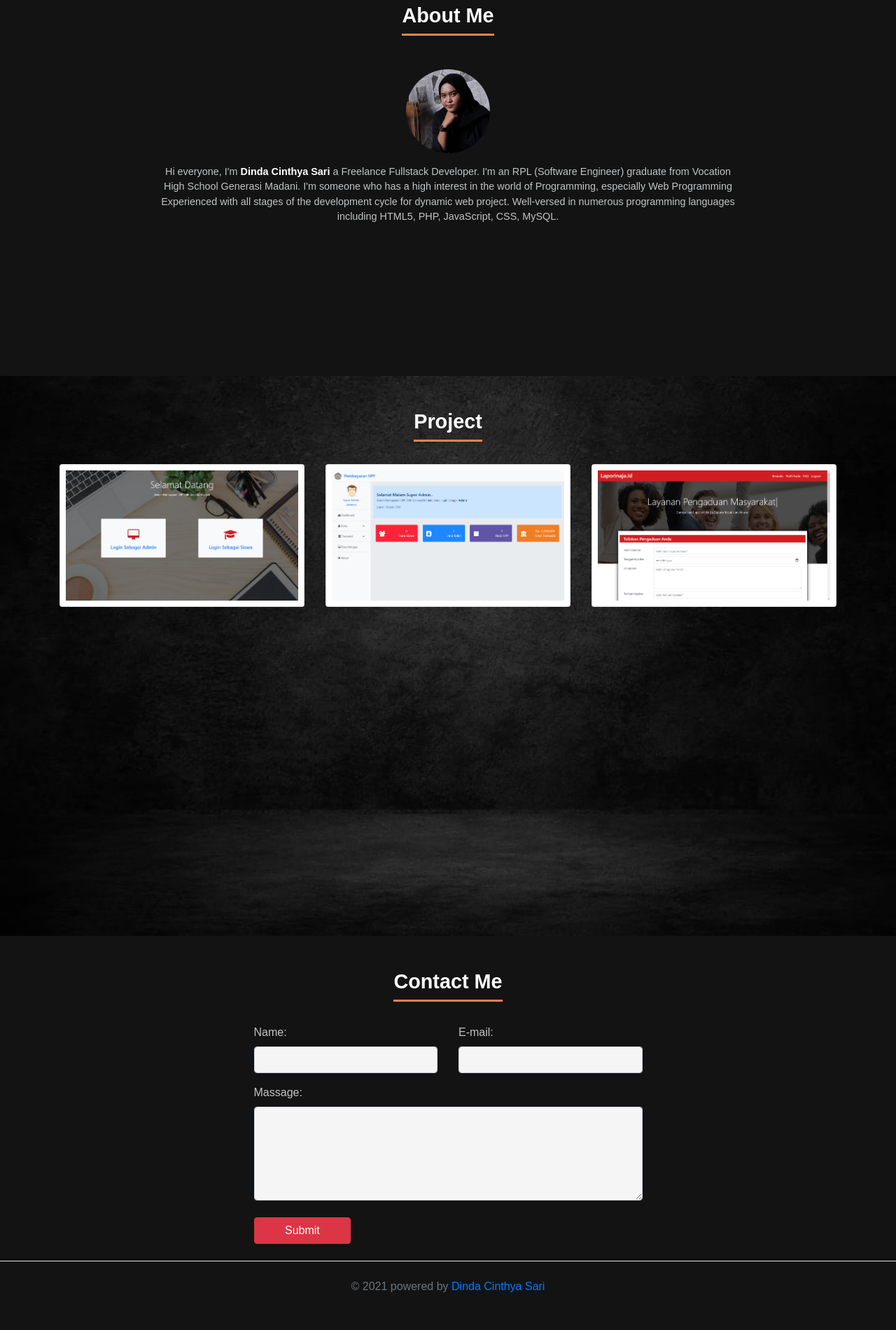
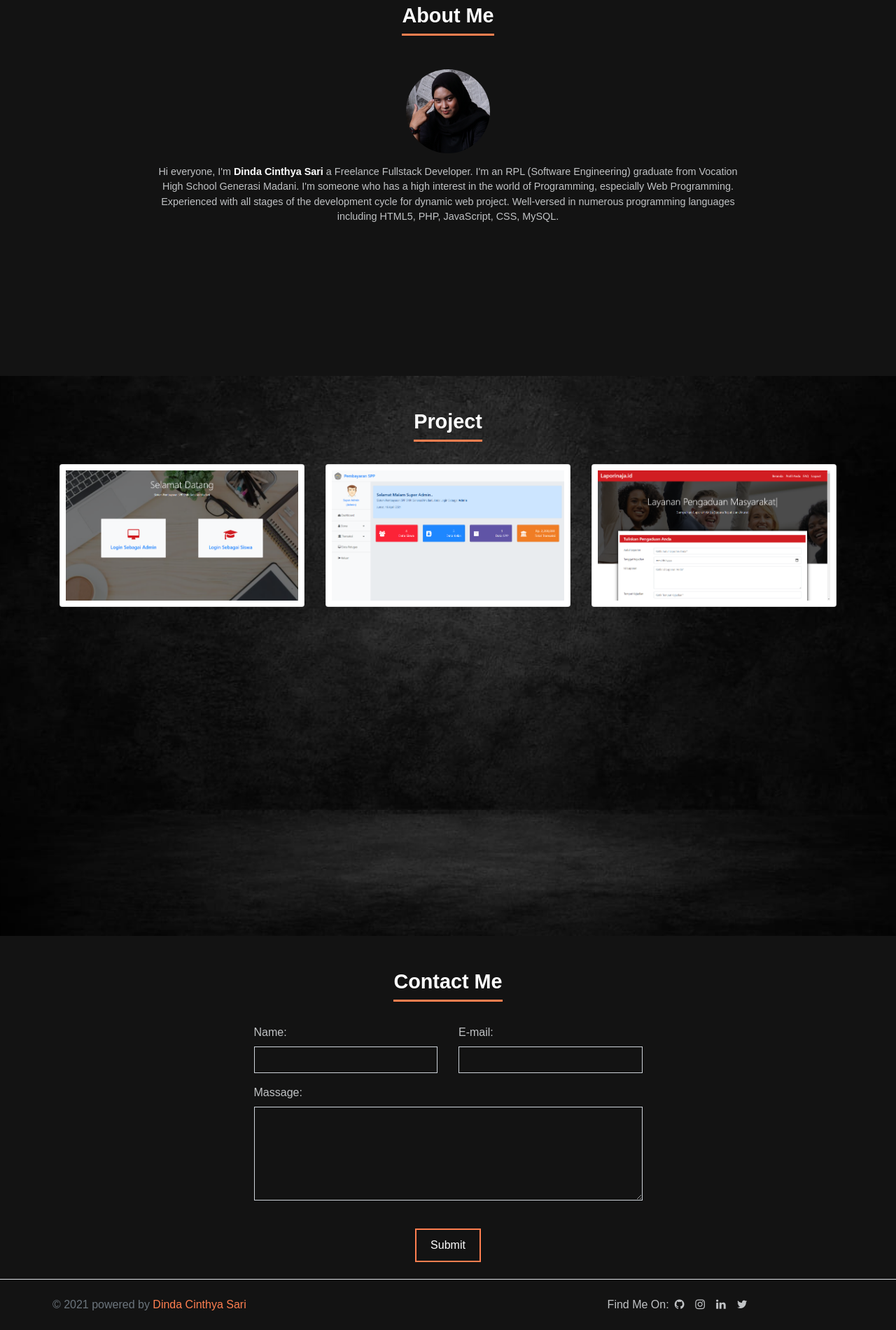
Before and after one commit to dindacs/dindacs.github.io, a plain HTML site: page index.htm in a window 1280 px wide. Shown: the part 827-2727 px from the top of the page at 70% size. Before the commit the page ends 2701 px from the top, so only its background shows below. Drawn offline with Linux system fonts and the light colour scheme.

Commit message:
memperbaiki beberapa tampilan

```diff
--- a/asset/css/style.css
+++ b/asset/css/style.css
@@ -7,7 +7,6 @@ body{
   box-sizing: border-box;
   position: relative;
   font-family: Arial, Helvetica, sans-serif;
-  /* background-color: #0c0c0c; */
   background-color: #131313;
 }
 /* **************** */
@@ -34,7 +33,11 @@ header{
   font-size: 1.2rem;
 }
 
-.nav-item .nav-link:hover{
+.navbar-dark .navbar-nav .nav-link{
+  color:#fff;
+}
+
+.navbar-dark .navbar-nav .nav-link:hover{
   color: coral;
   cursor: pointer;
 }
@@ -49,10 +52,6 @@ header{
   width: 90%;
 }
 
-/* .text-profil{
-  top:-32px;
-} */
-
 .text-profil h2{
   font-size: 2.3rem;
   font-weight: bold;
@@ -66,11 +65,20 @@ header{
   color: coral;
 }
 
-.btn-cv{
-  background-color: coral;
-  border-color: coral;
+.btn, .form-control{
+  border-radius: 0px;
 }
 
+.btn{
+  border: 2px solid coral;
+  padding: 10px 20px;
+}
+
+.btn:hover{
+  background-color: coral;
+  border: 2px solid coral;
+  padding: 10px 20px;
+}
 /* **************** */
 .about-me{
   margin-top: 200px;
@@ -111,7 +119,17 @@ header{
 }
 
 .contact .form-control{
-  background-color: #f5f5f5;
+  background-color: #131313;
+}
+
+/* ******** */
+.footer{
+  overflow: hidden;
+}
+
+.footer a{
+  color: coral;
+  text-decoration: none;
 }
 
 .text-social-media{
@@ -121,3 +139,7 @@ header{
 .text-social-media i{
   color: #c1c3c5;
 }
+
+.text-social-media i:hover{
+  color: coral;
+}
--- a/index.htm
+++ b/index.htm
@@ -14,27 +14,26 @@
   <header>
     <nav class="navbar navbar-expand-lg fixed-top navbar-dark ">
       <div class="container-fluid">
-        <!-- <a href="" class="navbar-brand pl-4"><b>D</b>inda</a> -->
-        <img src="image/rr.jpg" width="30" height="30" class="img-responsive rounded-circle">
+        <img src="image/me-1.jpg" width="35" height="35" class="img-responsive rounded-circle">
 
         <button class="navbar-toggler" type="button" data-toggle="collapse" data-target="#sidebar"
           aria-controls="sidebar" aria-expanded="false" aria-label="Toggle navigation">
           <span class="navbar-toggler-icon"></span>
         </button>
 
-        <nav class="collapse navbar-collapse justify-content-end pr-2" id="sidebar">
+        <nav class="collapse navbar-collapse justify-content-end p-2" id="sidebar">
           <ul class="navbar-nav">
             <li class="navbar-item">
-              <a href="" class="nav-link text-white mr-2">Home</a>
+              <a href="" class="nav-link mr-2">Home</a>
             </li>
             <li class="navbar-item">
-              <a href="#abm" class="nav-link text-white mr-2">About Me</a>
+              <a href="#abm" class="nav-link mr-2">About Me</a>
             </li>
             <li class="navbar-item">
-              <a href="#pjct" class="nav-link text-white mr-2">Project</a>
+              <a href="#pjct" class="nav-link mr-2">Project</a>
             </li>
             <li class="navbar-item">
-              <a href="" class="nav-link text-white mr-2">Contact</a>
+              <a href="#cont" class="nav-link mr-2">Contact</a>
             </li>
           </ul>
         </nav>
@@ -44,13 +43,13 @@
     <div class="container">
       <div class="row img-profil d-flex align-items-center">
         <div class="col-lg-6 imga">
-          <img src="image/me-2.png" width="350" height="350" class="img-responsive float-right">
+          <img src="image/me-4.png" width="350" height="350" class="img-responsive float-right">
         </div>
         <div class="col-lg-6 text-profil">
           <div class="text-white">
             <h2>Hello, I'm <span>Dinda</span></h2>
             <p>Freelance Fullstack Developer</p>
-            <button class="btn btn-md btn-cv text-white">See My Cv</button>
+            <a href="" type="button" class="btn text-white">See My CV</a>
           </div>
         </div>
       </div>
@@ -64,18 +63,14 @@
       </h1>
     </div>
     <div class="img-me p-2 mt-4 d-flex justify-content-center">
-      <img src="image/me-6.jpg" height="120" width="120" class="img-responsive rounded-circle">
+      <img src="image/me-3.jpg" height="120" width="120" class="img-responsive rounded-circle">
     </div>
     <div class="text-me mt-2 text-center d-flex justify-content-center">
       <p class="w-75">
-        Hi everyone, I'm <b>Dinda Cinthya Sari</b> a Freelance Fullstack Developer. I'm an RPL (Software Engineer)
-        graduate from
-        Vocation High School
-        Generasi Madani. I'm someone who has a high interest in the world of Programming, especially Web
-        Programming
-        Experienced with all stages of the development cycle for dynamic web project. Well-versed in
-        numerous
-        programming languages including HTML5, PHP, JavaScript, CSS, MySQL.</p>
+        Hi everyone, I'm <b>Dinda Cinthya Sari</b> a Freelance Fullstack Developer. I'm an RPL (Software Engineering)
+        graduate from Vocation High School Generasi Madani. I'm someone who has a high interest in the world of
+        Programming, especially Web Programming. Experienced with all stages of the development cycle for dynamic web
+        project. Well-versed in numerous programming languages including HTML5, PHP, JavaScript, CSS, MySQL.</p>
     </div>
   </div>
 
@@ -133,28 +128,46 @@
           <textarea type="text" class="form-control " rows="5"></textarea>
         </div>
 
-        <a href="mailto:dindacs13@gmail.com" class="btn btn-danger mt-4 d-flex justify-content-center w-25">Submit</a>
+        <div class="d-flex justify-content-center align-items-center ">
+          <a href="mailto:dindacs13@gmail.com" class="btn mt-4 text-white" type="button">
+            Submit
+          </a>
+        </div>
       </form>
     </div>
-
-    <!-- <div class="col-lg-4">
-        <p class="text-social-media">
-          <i class="fa fa-instagram fa-2x"></i>
-          <a class="ml-2" href="http://">@dindacsari</a>
-        </p>
-        <p class="text-social-media">
-          <i class="fa fa-linkedin fa-2x"></i>
-          <a class="ml-2" href="http://">Dinda Cinthya Sari</a>
-        </p>
-        <p class="text-social-media">
-          <i class="fa fa-github fa-2x"></i>
-          <a class="ml-2" href="http://">Dinda Cinthya Sari</a>
-        </p>
-      </div> -->
   </div>
 
-  <div class="footer border-top w-100">
-    <p class="text-center text-muted m-4">&copy 2021 powered by <a href="">Dinda Cinthya Sari</a></p>
+  <div class="footer border-top container-fluid">
+    <div class="row">
+      <div class="col-lg-4">
+        <p class="text-center text-muted m-4">&copy 2021 powered by
+          <a href="">Dinda Cinthya Sari</a>
+        </p>
+      </div>
+      <div class="col-lg-6 m-4 d-flex justify-content-end">
+        <span class="text-social-media">Find Me On:</span>
+        <span class="text-social-media mr-2 ml-2">
+          <a href="http://">
+            <i class="fa fa-github"></i>
+          </a>
+        </span>
+        <span class="text-social-media mr-2 ml-2">
+          <a href="https://instagram.com/dindacsari">
+            <i class="fa fa-instagram"></i>
+          </a>
+        </span>
+        <span class="text-social-media mr-2 ml-2">
+          <a href="http://">
+            <i class="fa fa-linkedin"></i>
+          </a>
+        </span>
+        <span class="text-social-media mr-2 ml-2">
+          <a href="http://">
+            <i class="fa fa-twitter"></i>
+          </a>
+        </span>
+      </div>
+    </div>
   </div>
 
   <script src=" asset/js/jquery.js"></script>
```
Also changed, not shown: image/20.jpg (deleted), image/22.jpg (deleted), image/24.jpg (deleted), image/25.jpg (deleted), image/26.jpg (deleted), image/27.jpg (deleted), image/443.jpg (deleted), image/me-1.jpeg (deleted), image/me-1.jpg (added), image/me-4.png, image/me-6-01.jpeg (added), 1 other file.
